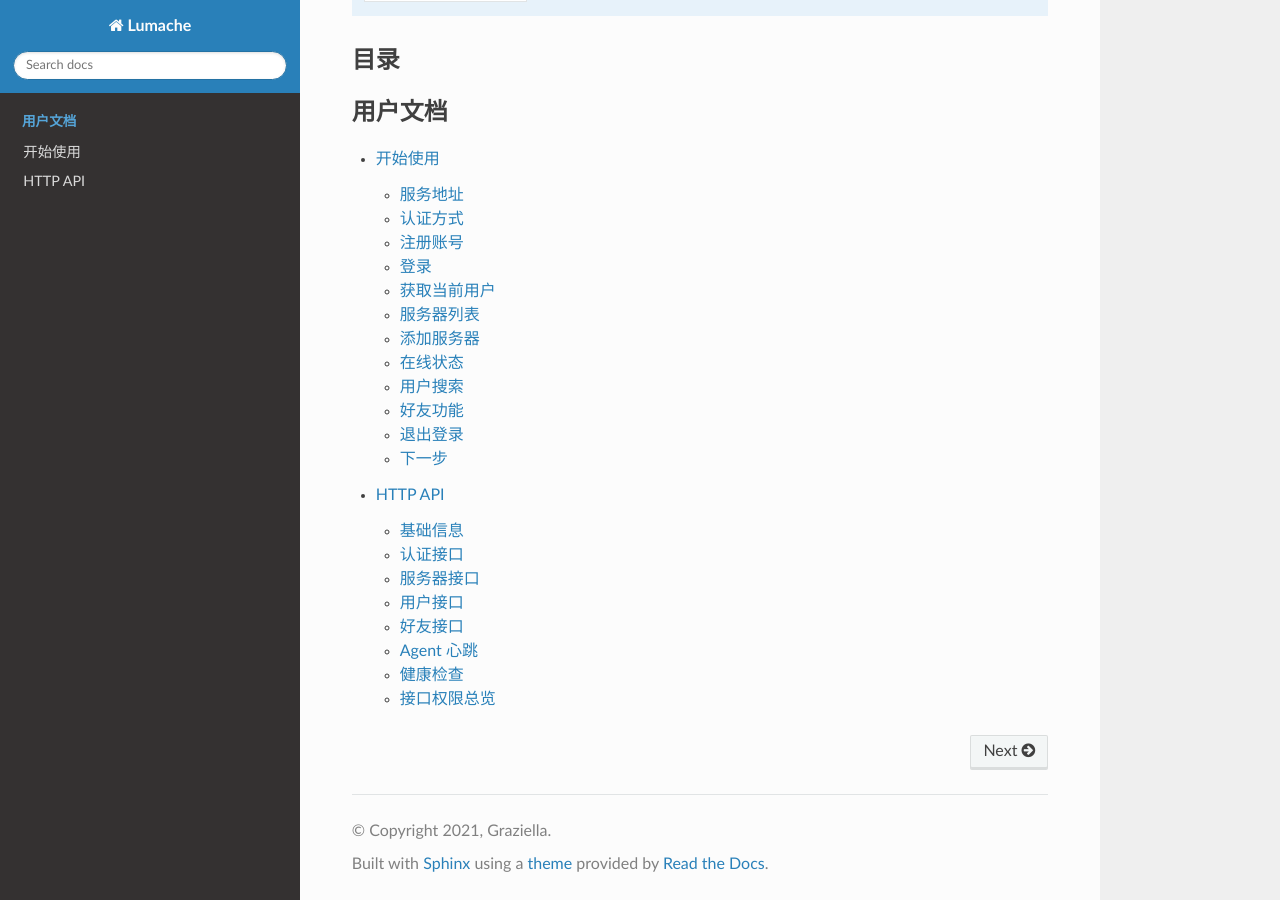
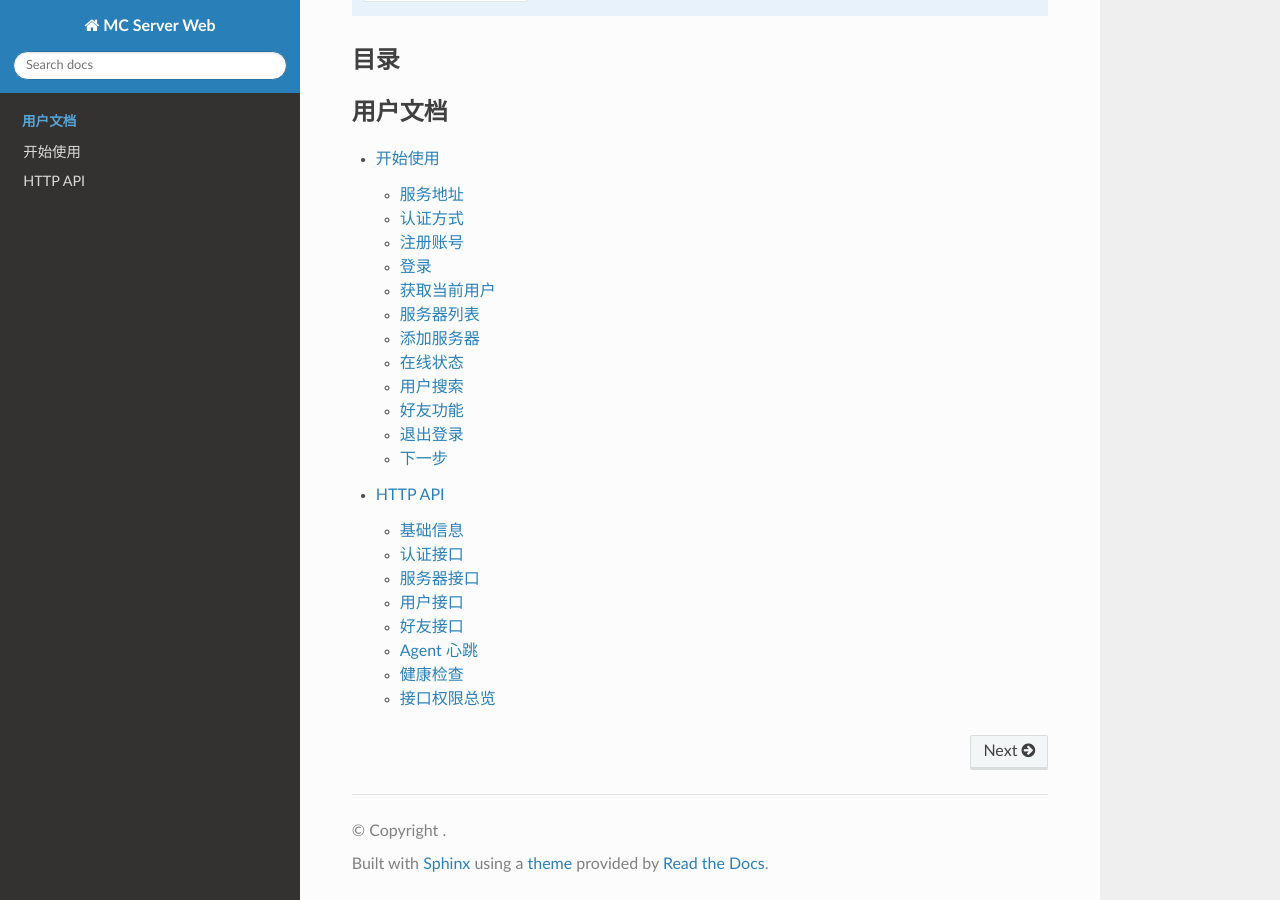
Before and after one commit to CVKNO80098/McServersDoc, a Sphinx documentation site: the page built from docs/source/index.rst, in a window 1280 px wide and 900 px high, scrolled down 732 px. Built offline with Sphinx 7.4.7 and the Read the Docs theme 3.1.0, drawn with Linux system fonts in a browser that asks for light colours; some of the changed lines change nothing that is shown.

Commit message:
docs: clean Sphinx configuration for MC Server Web

```diff
--- a/docs/source/conf.py
+++ b/docs/source/conf.py
@@ -1,35 +1,17 @@
-# Configuration file for the Sphinx documentation builder.
+# Sphinx configuration for MC Server Web documentation.
 
-# -- Project information
+project = 'MC Server Web'
+author = 'CVKNO80098'
+release = '0.1'
+version = '0.1'
 
-project = 'Lumache'
-copyright = '2021, Graziella'
-author = 'Graziella'
-
-release = '0.1'
-version = '0.1.0'
-
-# -- General configuration
-
-extensions = [
-    'sphinx.ext.duration',
-    'sphinx.ext.doctest',
-    'sphinx.ext.autodoc',
-    'sphinx.ext.autosummary',
-    'sphinx.ext.intersphinx',
-]
-
-intersphinx_mapping = {
-    'python': ('https://docs.python.org/3/', None),
-    'sphinx': ('https://www.sphinx-doc.org/en/master/', None),
-}
-intersphinx_disabled_domains = ['std']
+extensions = []
 
 templates_path = ['_templates']
-
-# -- Options for HTML output
+exclude_patterns = []
 
 html_theme = 'sphinx_rtd_theme'
+html_title = 'MC Server Web 用户文档'
 
-# -- Options for EPUB output
+# 在文档中显示外部链接的完整地址。
 epub_show_urls = 'footnote'
```
